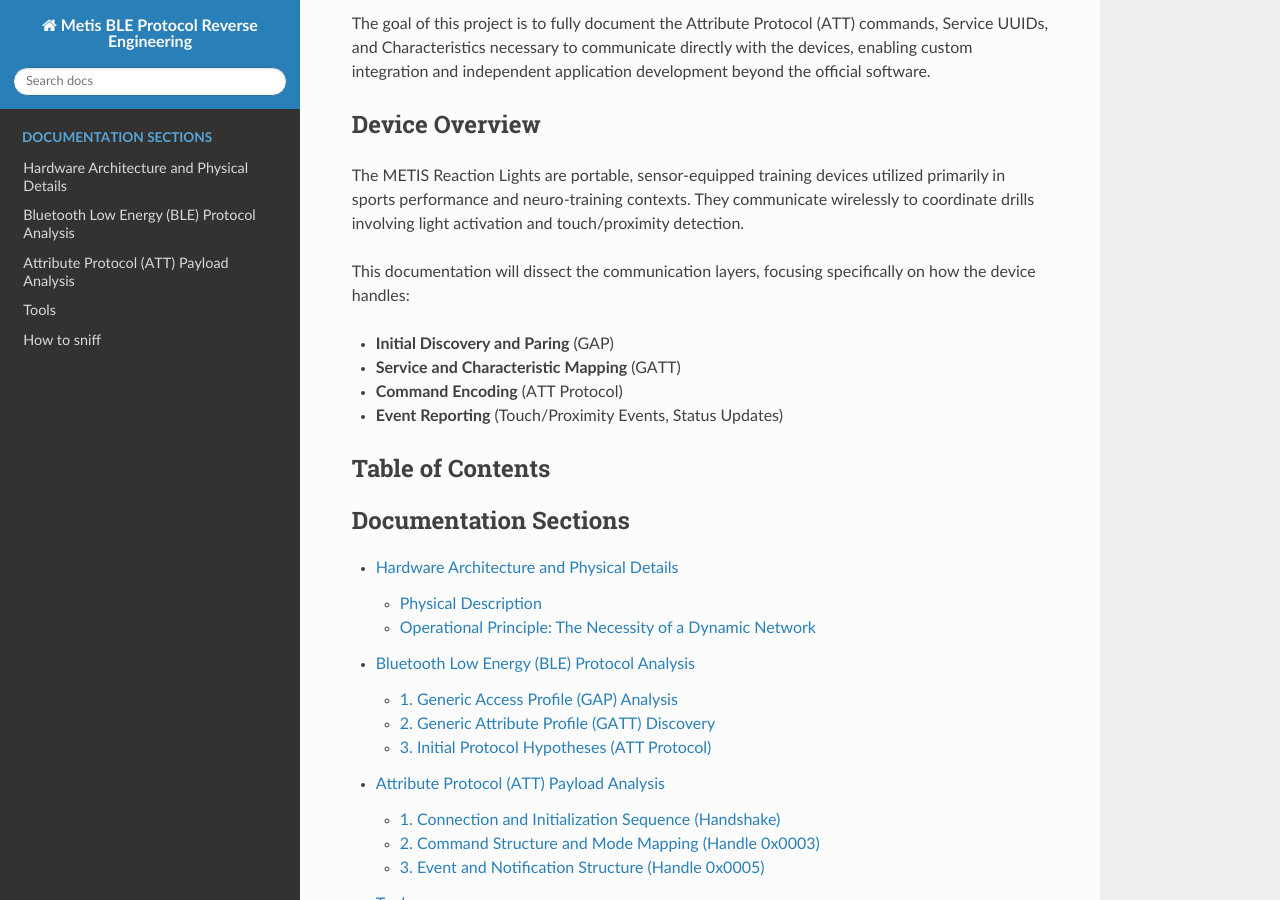
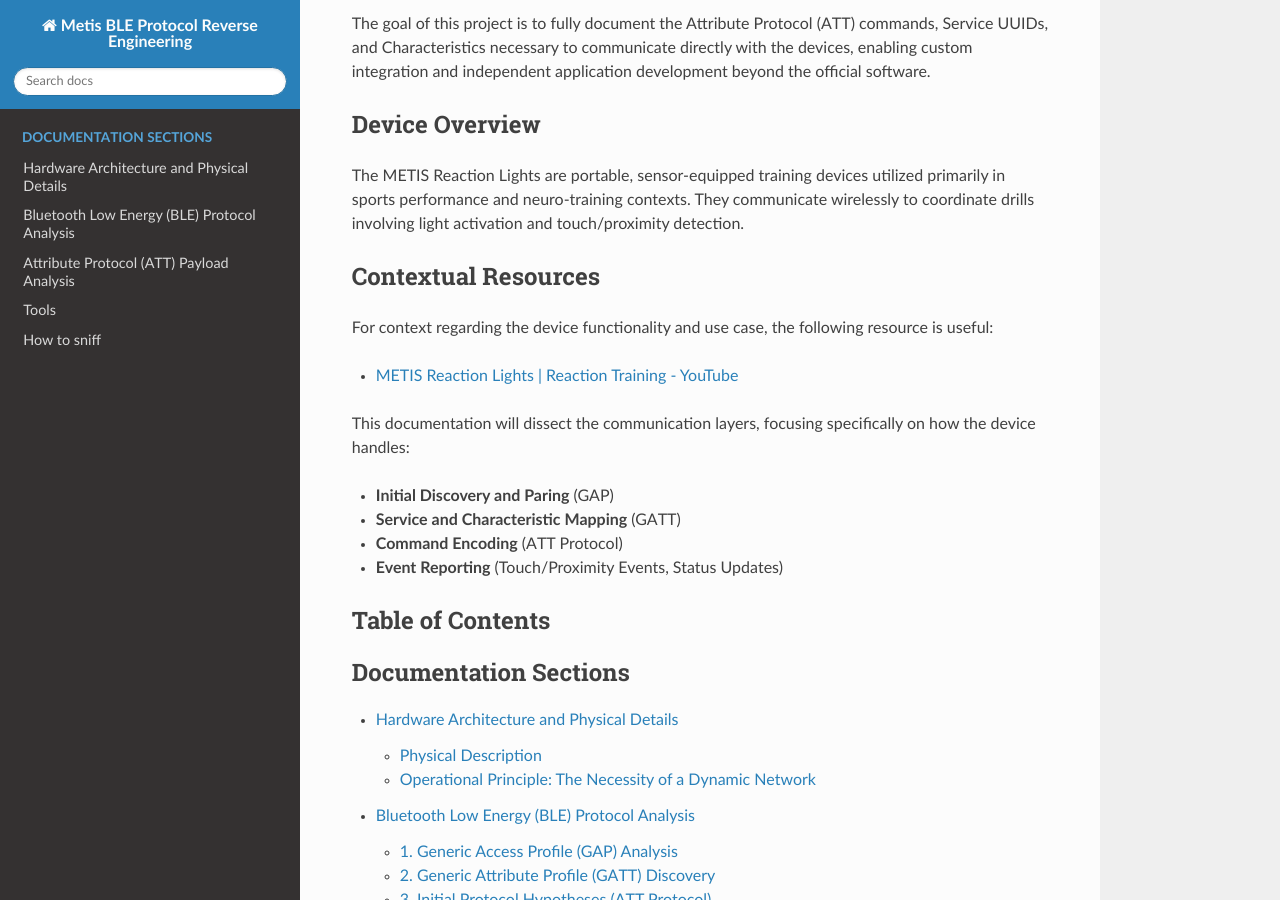
Before and after one commit to cromagn/metis-reaction-protocol, a Sphinx documentation site: the page built from docs/index.rst, in a window 1280 px wide and 900 px high, scrolled down 526 px. Built offline with Sphinx 7.4.7 and the Read the Docs theme 3.1.0, drawn with Linux system fonts in a browser that asks for light colours; pages that are not in the unit, such as notebooks, are missing from menus.

Commit message:
Update index.rst

```diff
--- a/docs/index.rst
+++ b/docs/index.rst
@@ -23,6 +23,14 @@
 ---------------
 
 The METIS Reaction Lights are portable, sensor-equipped training devices utilized primarily in sports performance and neuro-training contexts. They communicate wirelessly to coordinate drills involving light activation and touch/proximity detection.
+
+
+Contextual Resources
+--------------------
+
+For context regarding the device functionality and use case, the following resource is useful:
+
+* `METIS Reaction Lights | Reaction Training - YouTube <https://www.youtube.com/watch?v=i3YOfDJhfew>`_
 
 This documentation will dissect the communication layers, focusing specifically on how the device handles:
 
```
